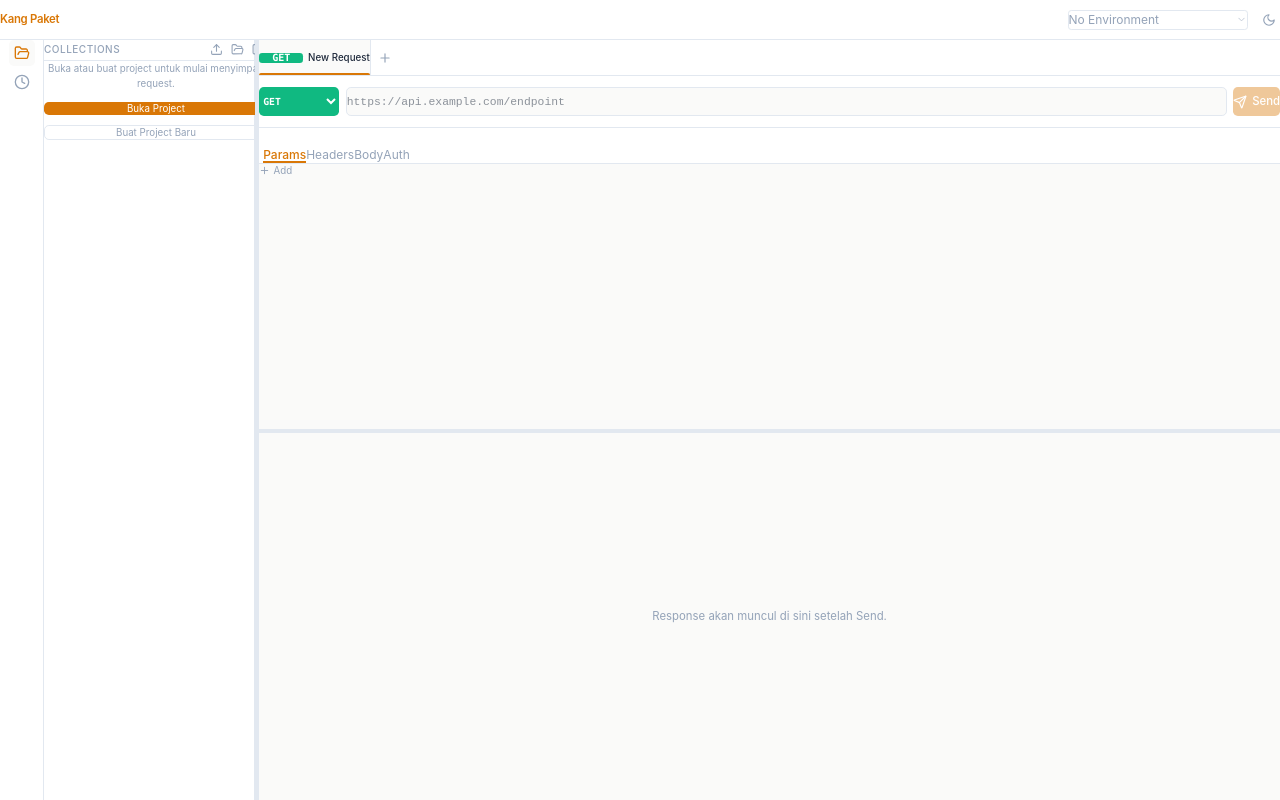
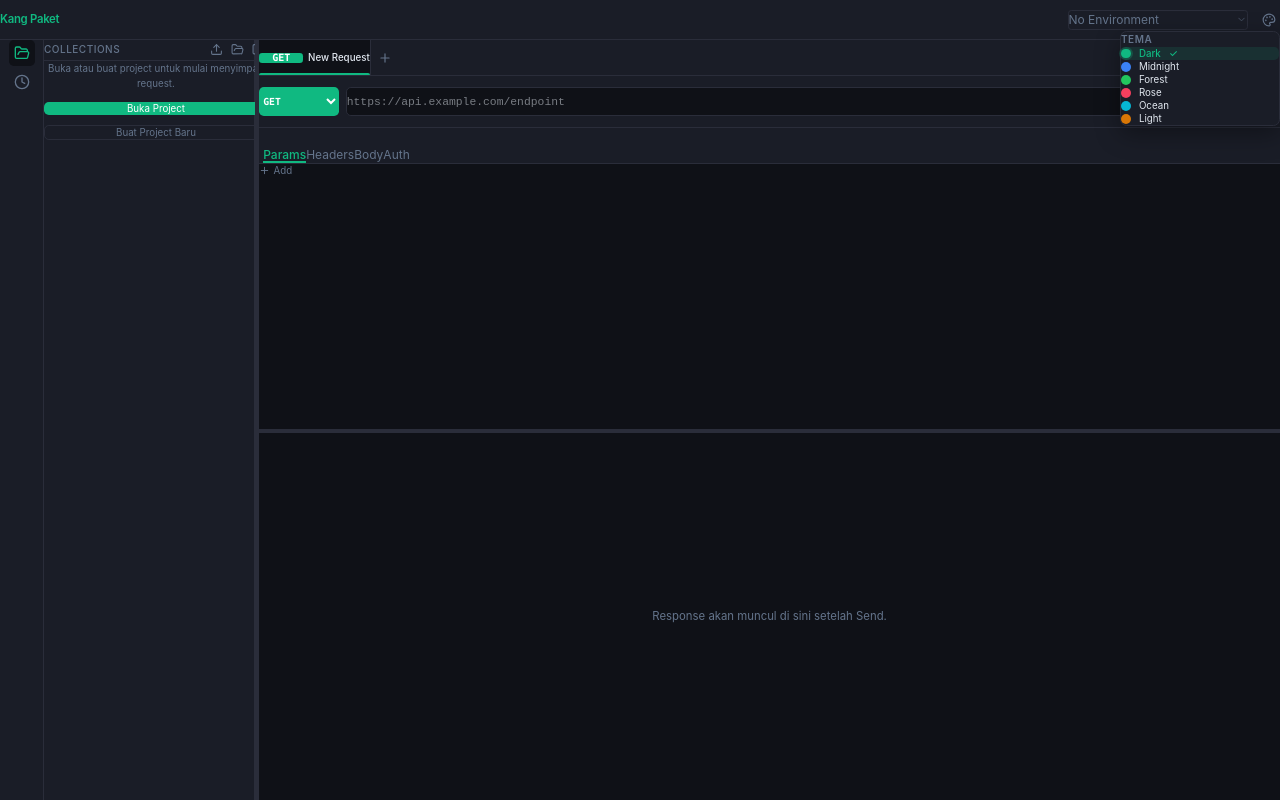
Before and after one commit to fikrisoftware/kang-paket-api, a React (Vite) app: page / in a window 1280 px wide. Both pictures are taken after a click on the button 1268 px from the left and 19 px from the top of the page. Built offline with nearby package versions, Linux system fonts and the light colour scheme.

Commit message:
feat(ui): tambah 4 tema baru dengan theme picker dropdown
Tema yang tersedia: Dark, Midnight, Forest, Rose, Ocean, Light.
Setiap tema punya palet warna CSS variables tersendiri.
TopBar: toggle button diganti palette picker dropdown dengan
color swatch per tema dan checkmark untuk tema aktif.

```diff
--- a/src/components/layout/AppShell.tsx
+++ b/src/components/layout/AppShell.tsx
@@ -12,6 +12,11 @@ export function AppShell(): JSX.Element {
   useEffect(() => {
     document.documentElement.setAttribute('data-theme', theme)
   }, [theme])
+
+  // Remove legacy 'dark' class that may have been set by old code
+  useEffect(() => {
+    document.documentElement.classList.remove('dark')
+  }, [])
 
   return (
     <div className="flex flex-col h-full w-full" style={{ background: 'var(--color-bg)' }}>
--- a/src/components/layout/TopBar.tsx
+++ b/src/components/layout/TopBar.tsx
@@ -1,12 +1,23 @@
-import { Moon, Sun } from 'lucide-react'
-import { useUiStore } from '../../store/uiStore'
+import { useState, useRef, useEffect } from 'react'
+import { Palette } from 'lucide-react'
+import { useUiStore, THEMES, type Theme } from '../../store/uiStore'
 import { useProjectStore } from '../../store/projectStore'
 import { EnvSelector } from '../environment/EnvSelector'
 import { cn } from '../../lib/utils'
 
 export function TopBar(): JSX.Element {
-  const { theme, toggleTheme } = useUiStore()
+  const { theme, setTheme } = useUiStore()
   const workspace = useProjectStore((s) => s.workspace)
+  const [open, setOpen] = useState(false)
+  const ref = useRef<HTMLDivElement>(null)
+
+  useEffect(() => {
+    function onPointerDown(e: PointerEvent): void {
+      if (ref.current && !ref.current.contains(e.target as Node)) setOpen(false)
+    }
+    document.addEventListener('pointerdown', onPointerDown)
+    return () => document.removeEventListener('pointerdown', onPointerDown)
+  }, [])
 
   return (
     <div
@@ -43,17 +54,67 @@ export function TopBar(): JSX.Element {
         style={{ WebkitAppRegion: 'no-drag' } as React.CSSProperties}
       >
         <EnvSelector />
+
+        {/* Theme picker */}
+        <div ref={ref} className="relative">
           <button
-          onClick={toggleTheme}
-          title="Toggle theme"
+            onClick={() => setOpen((v) => !v)}
+            title="Pilih tema"
             className={cn(
               'flex items-center justify-center w-7 h-7 rounded',
               'transition-colors hover:bg-[var(--color-border)]'
             )}
             style={{ color: 'var(--color-text-muted)' }}
           >
-          {theme === 'dark' ? <Sun size={14} /> : <Moon size={14} />}
+            <Palette size={14} />
           </button>
+
+          {open && (
+            <div
+              className="absolute right-0 top-full mt-1.5 z-50 rounded-lg p-2"
+              style={{
+                background: 'var(--color-surface)',
+                border: '1px solid var(--color-border)',
+                boxShadow: '0 8px 24px rgba(0,0,0,0.35)',
+                minWidth: 160
+              }}
+            >
+              <p
+                className="text-[10px] font-semibold uppercase tracking-wider px-2 pb-1.5"
+                style={{ color: 'var(--color-text-muted)' }}
+              >
+                Tema
+              </p>
+              {(Object.entries(THEMES) as [Theme, typeof THEMES[Theme]][]).map(([key, meta]) => (
+                <button
+                  key={key}
+                  onClick={() => { setTheme(key); setOpen(false) }}
+                  className={cn(
+                    'flex items-center gap-2.5 w-full px-2 py-1.5 rounded-md text-xs transition-colors',
+                    theme === key ? 'font-medium' : 'hover:bg-[var(--color-border)]'
+                  )}
+                  style={{
+                    color: theme === key ? 'var(--color-accent)' : 'var(--color-text)',
+                    background: theme === key ? 'color-mix(in srgb, var(--color-accent) 12%, transparent)' : undefined
+                  }}
+                >
+                  {/* Color swatch */}
+                  <span
+                    className="inline-block w-3 h-3 rounded-full flex-shrink-0"
+                    style={{
+                      background: meta.accent,
+                      boxShadow: theme === key ? `0 0 0 2px ${meta.accent}40` : undefined
+                    }}
+                  />
+                  {meta.label}
+                  {theme === key && (
+                    <span className="ml-auto text-[10px]" style={{ color: 'var(--color-accent)' }}>✓</span>
+                  )}
+                </button>
+              ))}
+            </div>
+          )}
+        </div>
       </div>
     </div>
   )
--- a/src/store/uiStore.ts
+++ b/src/store/uiStore.ts
@@ -1,28 +1,43 @@
 import { create } from 'zustand'
 import { persist } from 'zustand/middleware'
 
-type Theme = 'dark' | 'light'
+export type Theme = 'dark' | 'light' | 'midnight' | 'forest' | 'rose' | 'ocean'
 type SidebarPanel = 'collections' | 'history' | null
+
+export interface ThemeMeta {
+  label: string
+  accent: string
+  bg: string
+  dark: boolean
+}
+
+export const THEMES: Record<Theme, ThemeMeta> = {
+  dark:     { label: 'Dark',     accent: '#10b981', bg: '#0f1117', dark: true  },
+  midnight: { label: 'Midnight', accent: '#3b82f6', bg: '#0d1117', dark: true  },
+  forest:   { label: 'Forest',   accent: '#22c55e', bg: '#0f1711', dark: true  },
+  rose:     { label: 'Rose',     accent: '#f43f5e', bg: '#180f14', dark: true  },
+  ocean:    { label: 'Ocean',    accent: '#06b6d4', bg: '#0f1923', dark: true  },
+  light:    { label: 'Light',    accent: '#d97706', bg: '#fafaf9', dark: false },
+}
 
 interface UiStore {
   theme: Theme
   sidebarOpen: boolean
   sidebarPanel: SidebarPanel
-  toggleTheme: () => void
+  setTheme: (theme: Theme) => void
   setSidebarPanel: (panel: SidebarPanel) => void
 }
 
 export const useUiStore = create<UiStore>()(
   persist(
-    (set, get) => ({
+    (set) => ({
       theme: 'dark',
       sidebarOpen: true,
       sidebarPanel: 'collections',
 
-      toggleTheme: () => {
-        const next = get().theme === 'dark' ? 'light' : 'dark'
-        document.documentElement.setAttribute('data-theme', next)
-        set({ theme: next })
+      setTheme: (theme) => {
+        document.documentElement.setAttribute('data-theme', theme)
+        set({ theme })
       },
 
       setSidebarPanel: (panel) =>
--- a/src/styles/globals.css
+++ b/src/styles/globals.css
@@ -33,6 +33,126 @@
   --radius: 0.5rem;
 }
 
+[data-theme="midnight"] {
+  --color-bg: #0d1117;
+  --color-surface: #161b22;
+  --color-border: #21262d;
+  --color-text: #c9d1d9;
+  --color-text-muted: #6e7681;
+  --color-accent: #3b82f6;
+  --color-accent-hover: #2563eb;
+
+  --background: 216 28% 7%;
+  --foreground: 210 17% 82%;
+  --card: 215 25% 11%;
+  --card-foreground: 210 17% 82%;
+  --popover: 215 25% 11%;
+  --popover-foreground: 210 17% 82%;
+  --primary: 217 91% 60%;
+  --primary-foreground: 0 0% 100%;
+  --secondary: 215 20% 16%;
+  --secondary-foreground: 210 17% 82%;
+  --muted: 215 20% 16%;
+  --muted-foreground: 214 13% 47%;
+  --accent: 215 20% 18%;
+  --accent-foreground: 210 17% 82%;
+  --destructive: 0 84% 60%;
+  --destructive-foreground: 0 0% 100%;
+  --border: 215 18% 16%;
+  --input: 215 18% 16%;
+  --ring: 217 91% 60%;
+}
+
+[data-theme="forest"] {
+  --color-bg: #0f1711;
+  --color-surface: #161d18;
+  --color-border: #243026;
+  --color-text: #d4e6d5;
+  --color-text-muted: #627864;
+  --color-accent: #22c55e;
+  --color-accent-hover: #16a34a;
+
+  --background: 130 24% 8%;
+  --foreground: 125 16% 86%;
+  --card: 128 18% 11%;
+  --card-foreground: 125 16% 86%;
+  --popover: 128 18% 11%;
+  --popover-foreground: 125 16% 86%;
+  --primary: 142 71% 45%;
+  --primary-foreground: 0 0% 100%;
+  --secondary: 129 15% 16%;
+  --secondary-foreground: 125 16% 86%;
+  --muted: 129 15% 16%;
+  --muted-foreground: 128 10% 47%;
+  --accent: 129 15% 18%;
+  --accent-foreground: 125 16% 86%;
+  --destructive: 0 84% 60%;
+  --destructive-foreground: 0 0% 100%;
+  --border: 128 14% 18%;
+  --input: 128 14% 18%;
+  --ring: 142 71% 45%;
+}
+
+[data-theme="rose"] {
+  --color-bg: #180f14;
+  --color-surface: #211620;
+  --color-border: #332030;
+  --color-text: #f0d6e8;
+  --color-text-muted: #7c5c73;
+  --color-accent: #f43f5e;
+  --color-accent-hover: #e11d48;
+
+  --background: 323 24% 8%;
+  --foreground: 320 14% 89%;
+  --card: 321 18% 11%;
+  --card-foreground: 320 14% 89%;
+  --popover: 321 18% 11%;
+  --popover-foreground: 320 14% 89%;
+  --primary: 347 87% 60%;
+  --primary-foreground: 0 0% 100%;
+  --secondary: 322 16% 18%;
+  --secondary-foreground: 320 14% 89%;
+  --muted: 322 16% 18%;
+  --muted-foreground: 322 12% 49%;
+  --accent: 322 16% 20%;
+  --accent-foreground: 320 14% 89%;
+  --destructive: 0 84% 60%;
+  --destructive-foreground: 0 0% 100%;
+  --border: 322 15% 20%;
+  --input: 322 15% 20%;
+  --ring: 347 87% 60%;
+}
+
+[data-theme="ocean"] {
+  --color-bg: #0f1923;
+  --color-surface: #162030;
+  --color-border: #1e3048;
+  --color-text: #cde4f5;
+  --color-text-muted: #527090;
+  --color-accent: #06b6d4;
+  --color-accent-hover: #0891b2;
+
+  --background: 210 30% 10%;
+  --foreground: 204 20% 88%;
+  --card: 210 33% 14%;
+  --card-foreground: 204 20% 88%;
+  --popover: 210 33% 14%;
+  --popover-foreground: 204 20% 88%;
+  --primary: 189 94% 43%;
+  --primary-foreground: 0 0% 100%;
+  --secondary: 210 28% 20%;
+  --secondary-foreground: 204 20% 88%;
+  --muted: 210 28% 20%;
+  --muted-foreground: 210 19% 50%;
+  --accent: 210 28% 22%;
+  --accent-foreground: 204 20% 88%;
+  --destructive: 0 84% 60%;
+  --destructive-foreground: 0 0% 100%;
+  --border: 210 27% 20%;
+  --input: 210 27% 20%;
+  --ring: 189 94% 43%;
+}
+
 [data-theme="light"] {
   --color-bg: #fafaf9;
   --color-surface: #ffffff;
@@ -42,7 +162,6 @@
   --color-accent: #d97706;
   --color-accent-hover: #b45309;
 
-  /* shadcn/ui CSS variables — light */
   --background: 0 0% 98%;
   --foreground: 222 47% 11%;
   --card: 0 0% 100%;
```
Lines whose indentation alone changed are shown as unchanged.
